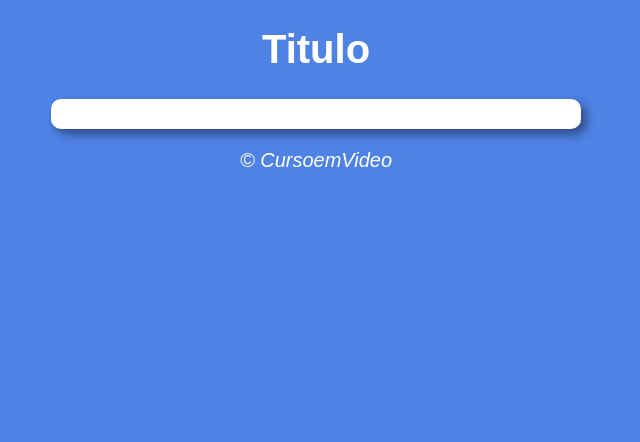
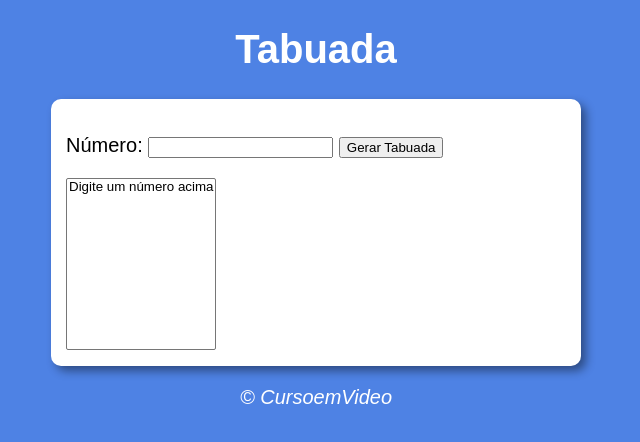
Before and after one commit to RodriWho/curso-javascript, a plain HTML site: page exercicios/aula14ex/ex017/modelo.html in a window 1280 px wide. Shown: the whole page, without its empty margins (324-964 px from the left). Drawn offline with Linux system fonts and the light colour scheme.

Commit message:
atualizado

```diff
--- a/exercicios/aula14ex/ex017/modelo.html
+++ b/exercicios/aula14ex/ex017/modelo.html
@@ -9,14 +9,16 @@
 </head>
 <body>
     <header>
-        <h1>Titulo</h1>
+        <h1>Tabuada</h1>
     </header>
     <section>
         <div>
-
+            <p>Número: <input type="number" name="num" id="txtN"> <input type="button" value="Gerar Tabuada" onclick="tabuada()"> </p>
         </div>
         <div>
-
+            <select name="tabuada" id="seltab" size="10">
+                <option> Digite um número acima</option>
+            </select>
         </div>
     </section>
     <footer>
--- a/exercicios/aula14ex/ex017/script.js
+++ b/exercicios/aula14ex/ex017/script.js
@@ -0,0 +1,16 @@
+function tabuada() {
+    let num = document.getElementById('txtN')
+    let tab = document.getElementById('seltab')
+    if (num.value.length == 0) {
+        window.alert('Por favor, digite um número!')
+    } else {
+        let n =Number(num.value)
+        tab.innerHTML = ''
+        for (let c = 1; c <= 10; c++) {
+            let item = document.createElement('option')
+            item.text = `${n} x ${c} = ${n*c}`
+            item.value = `tab${c}`
+            tab.appendChild(item)
+        }
+    }
+}
```
